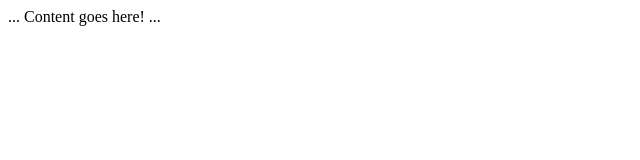
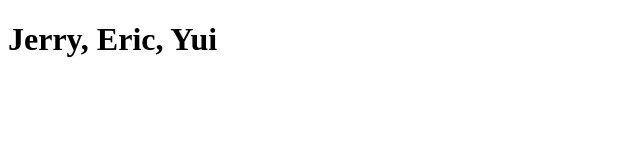
Before and after one commit to yuisuzuki1/project-1-info340, a plain HTML site: page index.html in a window 1280 px wide. Shown: the whole page, without its empty margins (0-640 px from the left). Drawn offline with Linux system fonts and the light colour scheme.

Commit message:
edit html

```diff
--- a/index.html
+++ b/index.html
@@ -7,8 +7,6 @@
     <title>My Page Title</title>
 </head>
 <body>
-    ...
-    Content goes here!
-    ...
+    <h1>Jerry, Eric, Yui</h1>
 </body>
 </html>
```
